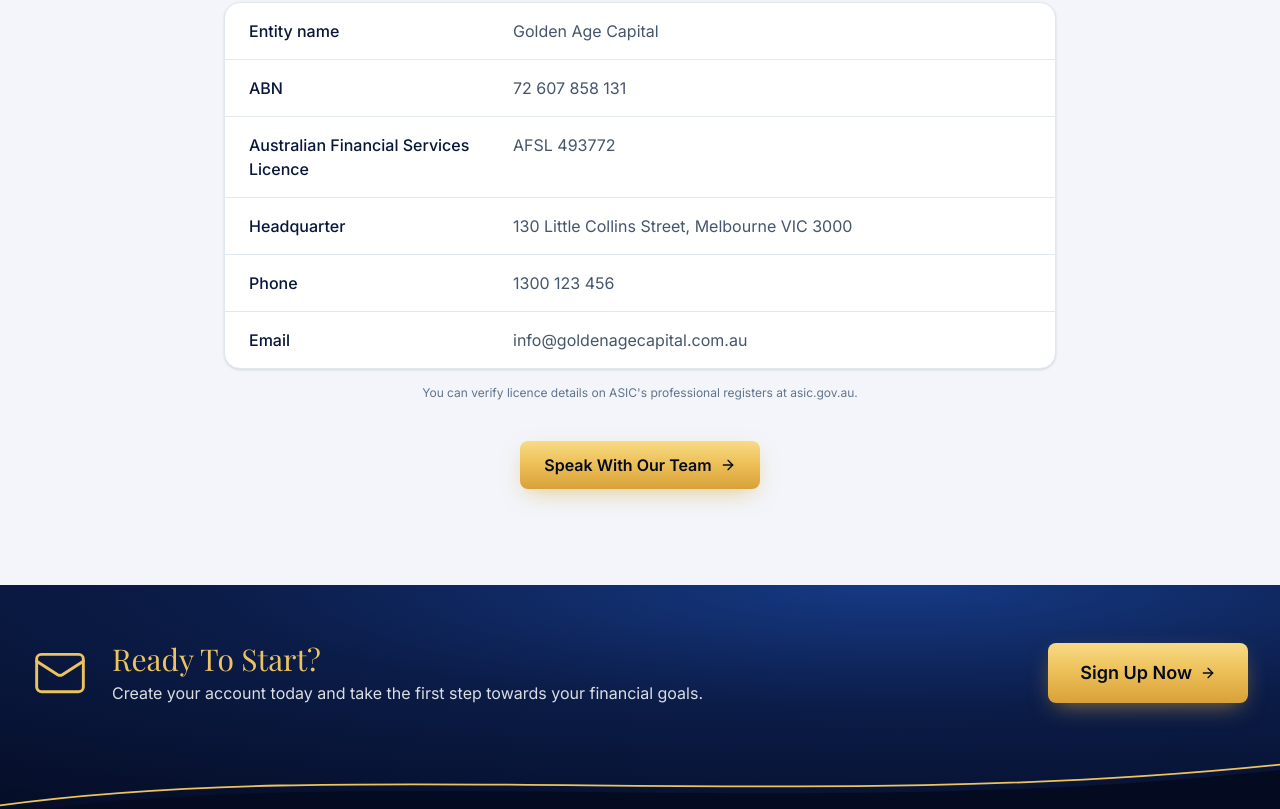
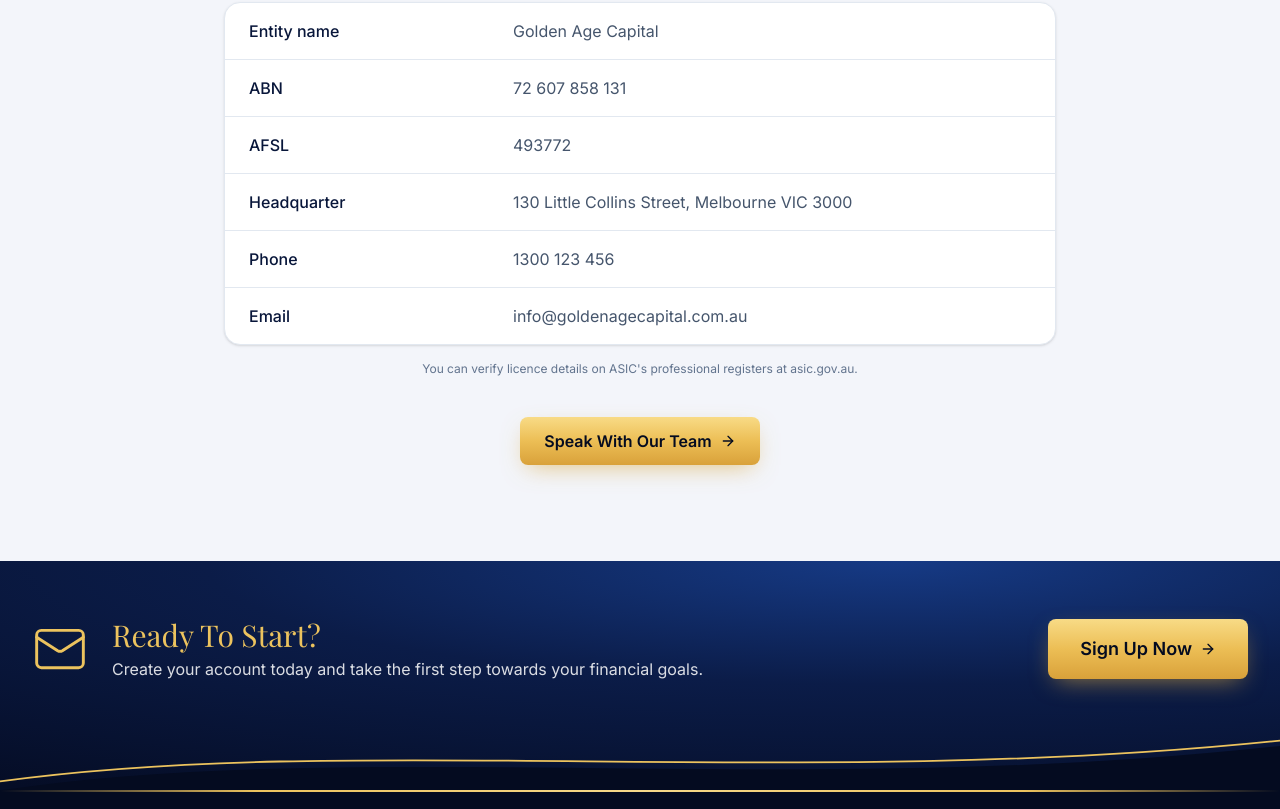
Before and after one commit to commbanksecurity/dep-proj, a Next.js app: page /about-us in a window 1280 px wide. Shown: the part 4520-5329 px from the top of the page. Built offline with nearby package versions, Linux system fonts and the light colour scheme; a web font is replaced by a local one.

Commit message:
Rename AFSL label and strip prefix from value

```diff
--- a/src/app/about-us/page.tsx
+++ b/src/app/about-us/page.tsx
@@ -193,7 +193,7 @@ export default function AboutPage() {
             {[
               ["Entity name", site.name],
               ["ABN", site.abn],
-              ["Australian Financial Services Licence", site.afsl],
+              ["AFSL", site.afsl],
               ["Headquarter", site.address],
               ["Phone", site.phone],
               ["Email", site.email],
--- a/src/lib/site.ts
+++ b/src/lib/site.ts
@@ -17,7 +17,7 @@ export const site = {
   address: "130 Little Collins Street, Melbourne VIC 3000",
   hours: "Mon to Fri, 9:00am to 5:30pm AEST",
   abn: "72 607 858 131",
-  afsl: "AFSL 493772",
+  afsl: "493772",
   responsibleEntity: "Golden Age Capital Pty Ltd",
   // Set to false once real, verified reviews replace the sample testimonials.
   showSampleReviewNotice: false,
```
